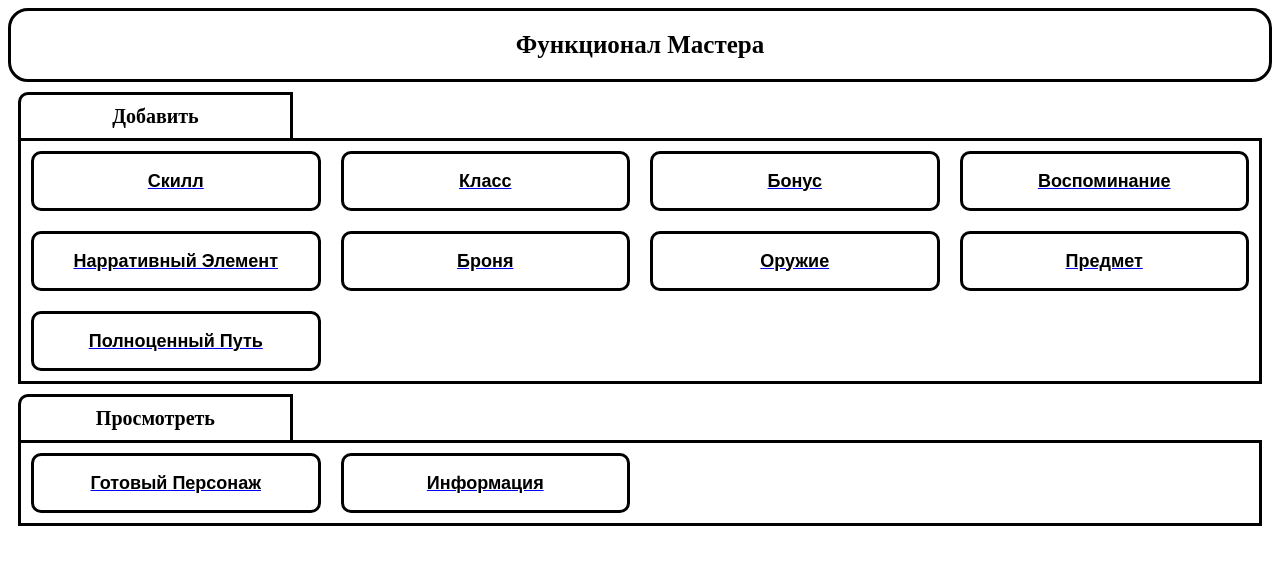
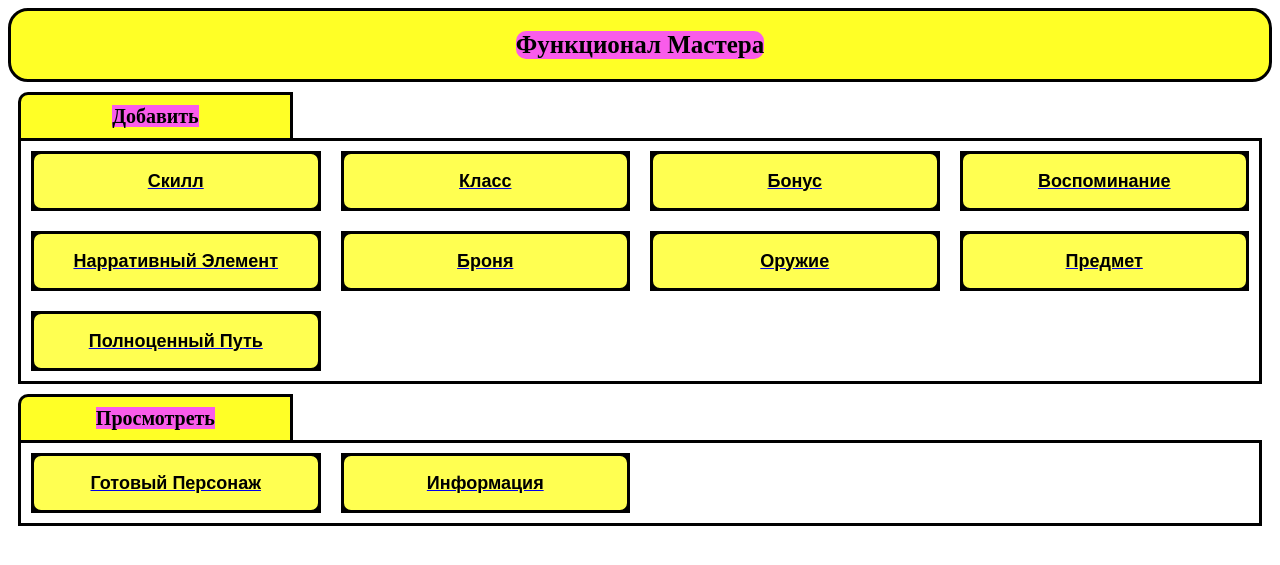
Before and after one commit to H3WH4L3/TTRPG_Helper, a Flask app: page / in a window 1280 px wide. Shown: the top 565 px of the page. Run offline with Flask 3, Linux system fonts and the light colour scheme; some libraries are stand-ins or nearby versions.

Commit message:
Final fix for styles

```diff
--- a/static/index_s.css
+++ b/static/index_s.css
@@ -6,10 +6,14 @@
     top: 0;
     border: solid;
     border-radius: 20px;
+    background: rgb(255, 255, 38);
+
 }
 .head-block .head-title {
     font-size: 25px;
     font-weight: 650;
+    background: rgba(249, 75, 255, 0.9);
+    border-radius: 10px;
 }
 .main-block {
     margin: 10px;
@@ -22,10 +26,13 @@
     border-bottom: 0px;
     border-top-left-radius: 10px;
     padding: 10px;
+    background: rgb(255, 255, 38);
 }
 .main-block-title {
     font-size: 20px;
     font-weight: 650;
+    background-color: white;
+    background: rgba(249, 75, 255, 0.9);
 }
 .main-block-elements {
     display: grid;
@@ -34,6 +41,7 @@
     gap: 20px;
     padding: 10px;
     border: solid;
+    /* background: rgb(255, 255, 38); */
 
 }
 .main-block-elements .buttons {
@@ -45,13 +53,15 @@
     display: flex;
     height: 100%;
     width: 100%;
+    background-color: black;
 }
-.main-block-elements .choose-button {
+.buttons .choose-button {
     font-size: 18px;
-    font-weight: 550;
+    font-weight: 580;
     border: 3px solid;
     border-radius: 10px;
     background-color: white;
     width: 100%;
     height: 100%;
+    background-color: rgb(255, 255, 81);
 }
--- a/templates/character.html
+++ b/templates/character.html
@@ -148,7 +148,6 @@
                 <div class="weapon-name">{{ character['weapon']['name'] }}</div>
                 <div class="weapon-damage">{{ character['weapon']['damage'] }}</div>
             </div>
-
         </div>
 
         <!-- ITEMS -->
```
Also changed, not shown: exports/01.png, exports/02.png, exports/03.png, exports/04.png, exports/05.png.
